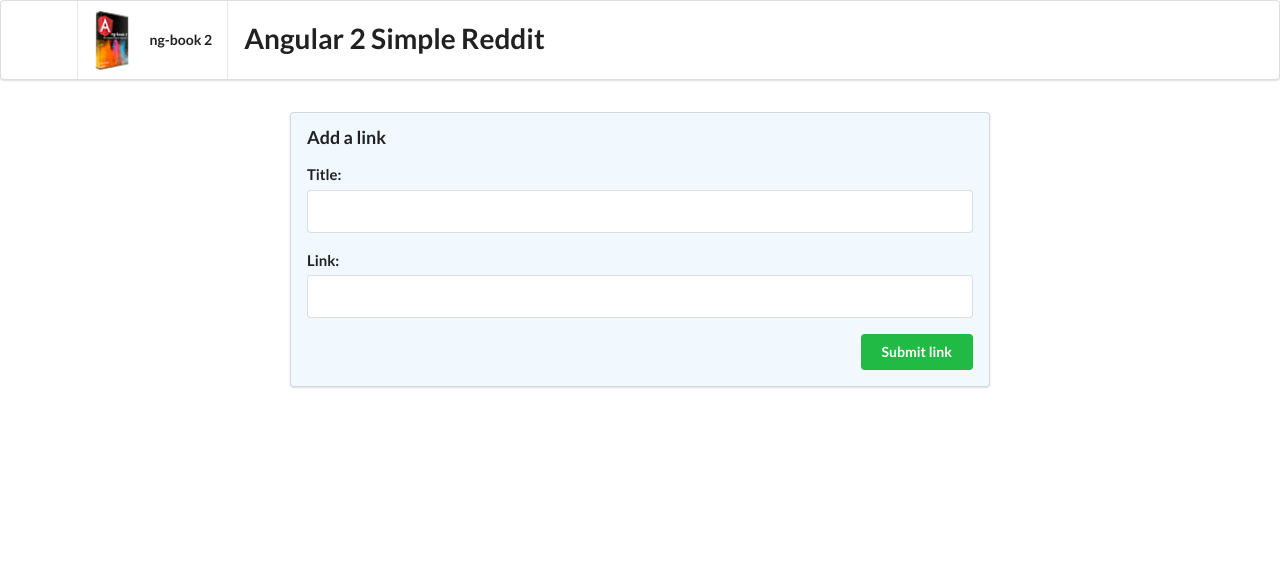
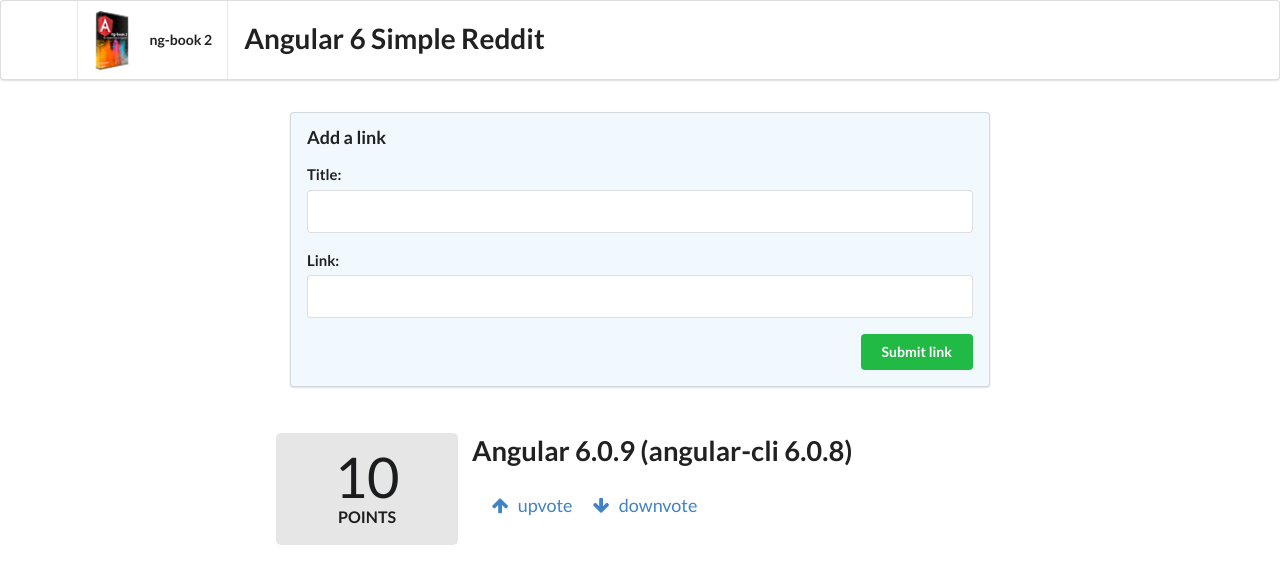
Before and after one commit to johnking2010/basic-angular-deploy, an Angular app: page / in a window 1280 px wide. Shown: the top 584 px of the page. Built offline with nearby package versions, Linux system fonts and the light colour scheme.

Commit message:
single article and its link, upvotes displayed - currently creating an article model, incomplete

```diff
--- a/src/app/app.component.html
+++ b/src/app/app.component.html
@@ -17,3 +17,8 @@
     Submit link
   </button>
 </form>
+
+<!-- displaying linked articles: (using the 'article' component)-->
+<div class="ui grid posts">
+  <app-article></app-article>
+</div>
--- a/src/app/app.module.ts
+++ b/src/app/app.module.ts
@@ -7,7 +7,7 @@ import { ArticleComponent } from './article/article.component';
 @NgModule({
   declarations: [
     AppComponent,
-    ArticleComponent
+    ArticleComponent  // required here for the module to recognise the 'ArticleComponent'
   ],
   imports: [
     BrowserModule
--- a/src/app/article/article.component.html
+++ b/src/app/article/article.component.html
@@ -1,3 +1,32 @@
-<p>
-  article works!
-</p>
+<!-- Column display ing the NUMBER of votes, shown on the left -->
+<div class="four wide column center aligned votes">
+  <div class="ui statistic">
+    <div class="value">
+      {{ votes }}
+    </div>
+    <div class="label">
+      Points
+    </div>
+  </div>
+</div>
+
+<!-- Column displaying the article information, shown on the right  -->
+<div class="twelve wide column">
+  <a class="ui large header" href="{{ link }}">
+    {{ title }}
+  </a>
+  <ul class="ui big horizontal list voters">
+    <li class="item">
+      <a href (click)="voteUp()">
+        <i class="arrow up icon"></i>
+        upvote
+      </a>
+    </li>
+    <li class="item">
+        <a href (click)="voteDown()">
+            <i class="arrow down icon"></i>
+            downvote
+          </a>
+    </li>
+  </ul>
+</div>
--- a/src/app/article/article.component.ts
+++ b/src/app/article/article.component.ts
@@ -1,4 +1,4 @@
-import { Component, OnInit } from '@angular/core';
+import { Component, OnInit, HostBinding } from '@angular/core';
 
 @Component({
   selector: 'app-article',
@@ -6,8 +6,35 @@ import { Component, OnInit } from '@angular/core';
   styleUrls: ['./article.component.css']
 })
 export class ArticleComponent implements OnInit {
+  // the CSS class we want to apply to the 'host' of this component
+  @HostBinding('attr.class') cssClass='row';
+  // sum of all upvaotes (minus downvotes)
+  votes: number;
+  // article title:
+  title: string;
+  // article link:
+  link: string;
 
-  constructor() { }
+  constructor() {
+    // setting some default attributes
+    this.title = 'Angular 6.0.9 (angular-cli 6.0.8)';
+    this.link = 'http://angular.io';
+    this.votes = 10;
+  }
+
+  voteUp() {
+    this.votes += 1;
+
+    return false
+    // *** ABOVE line added to PREVENT the browser from PROPAGATING events upwards!
+    // achieved via returning a boolean value of FALSE from the click event handler !!!
+  }
+
+  voteDown() {
+    this.votes -= 1;
+
+    return false
+  }
 
   ngOnInit() {
   }
--- a/src/index.html
+++ b/src/index.html
@@ -2,7 +2,7 @@
 <html>
 <head>
   <meta charset="utf-8">
-  <title>Angular2Reddit</title>
+  <title>Angular6Reddit</title>
   <base href="/">
 
   <meta name="viewport" content="width=device-width, initial-scale=1">
@@ -19,7 +19,7 @@
       </a>
       <div class="header item borderless">
         <h1 class="ui header">
-          Angular 2 Simple Reddit
+          Angular 6 Simple Reddit
         </h1>
       </div>
     </div>
```
Also changed, not shown: src/app/article/article.model.ts (added, +16 -0 lines).
